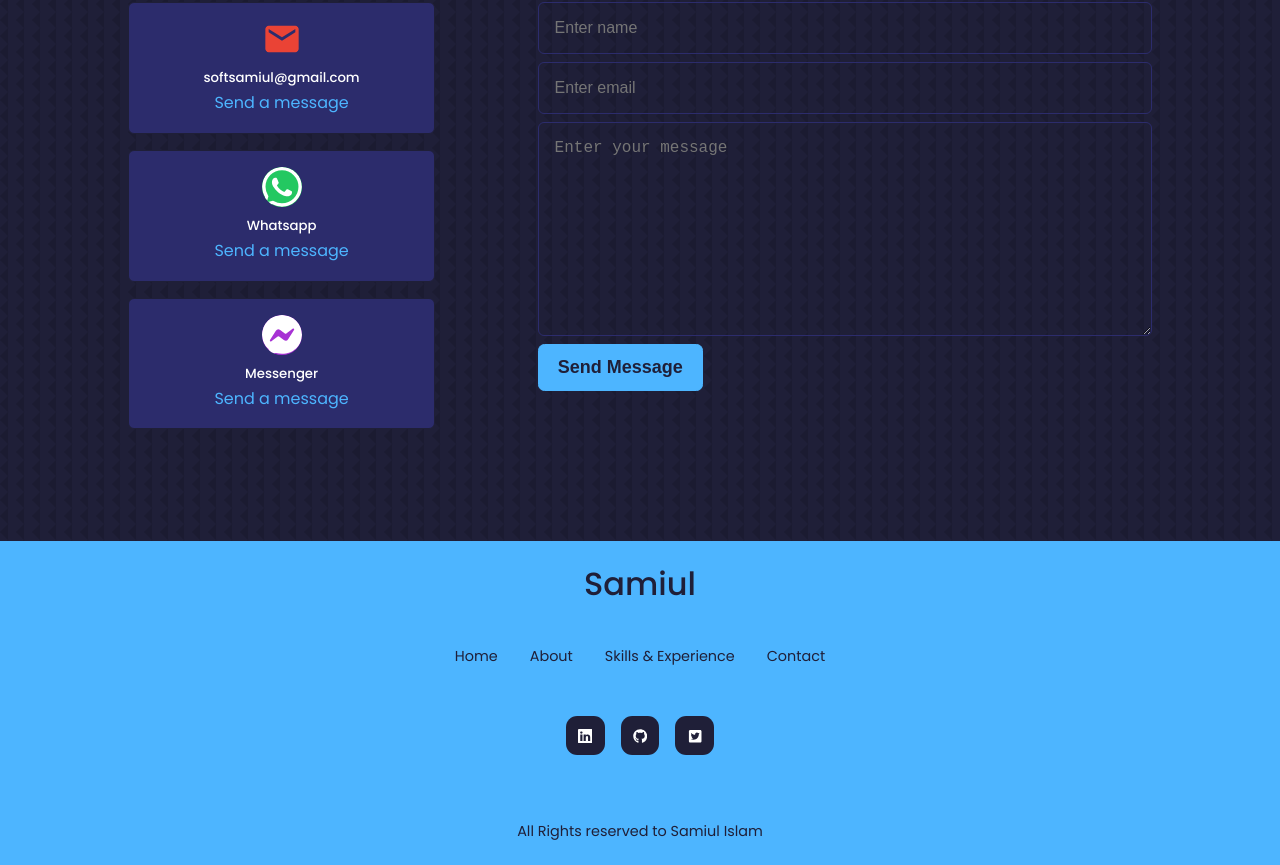
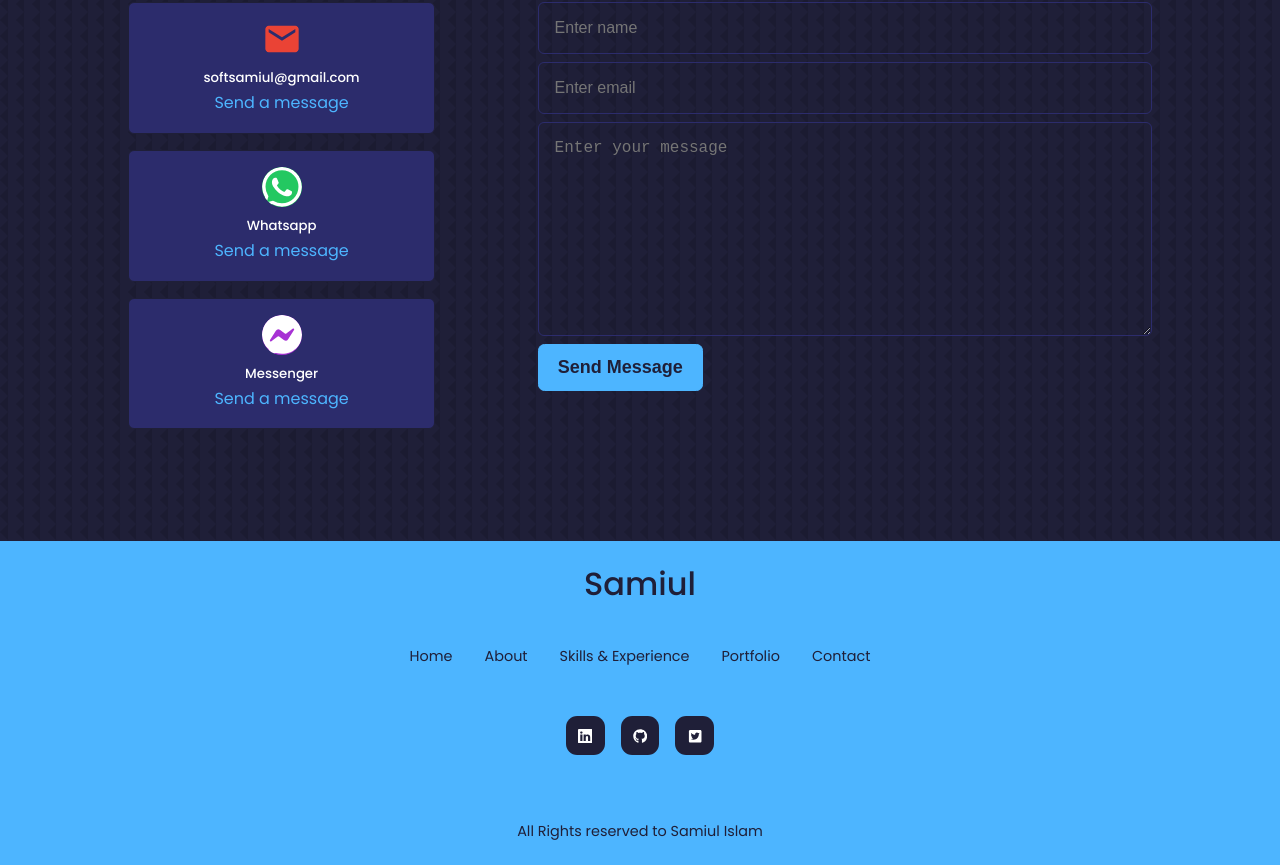
Before and after one commit to softsamiul/react-portfolio, a React (Create React App) app: page / in a window 1280 px wide. Shown: the part 4132-4997 px from the top of the page. Built offline with nearby package versions, Linux system fonts and the light colour scheme.

Commit message:
footer updated

```diff
--- a/src/components/Footer/Footer.jsx
+++ b/src/components/Footer/Footer.jsx
@@ -18,7 +18,10 @@ const Footer = () => {
                     <a href="#about">About</a>
                 </li>
                 <li>
-                    <a href="#portfolio">Skills & Experience</a>
+                    <a href="#experience">Skills & Experience</a>
+                </li>
+                <li>
+                    <a href="#portfolio">Portfolio</a>
                 </li>
                 <li>
                     <a href="#contact">Contact</a>
```
